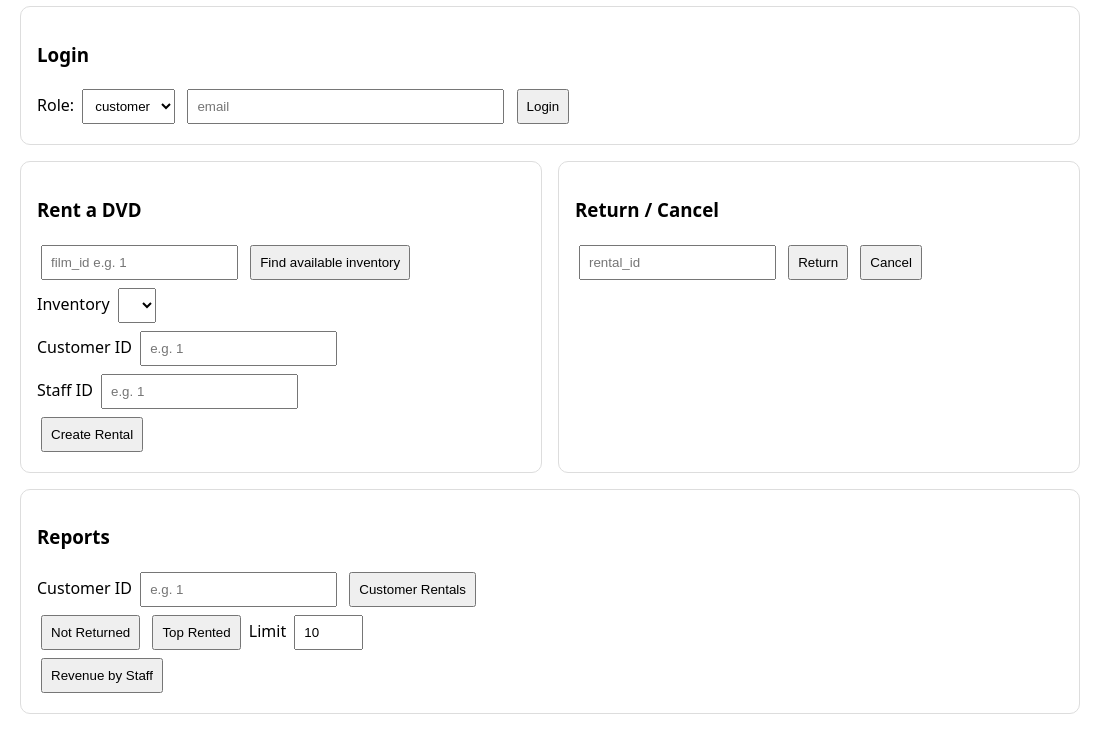
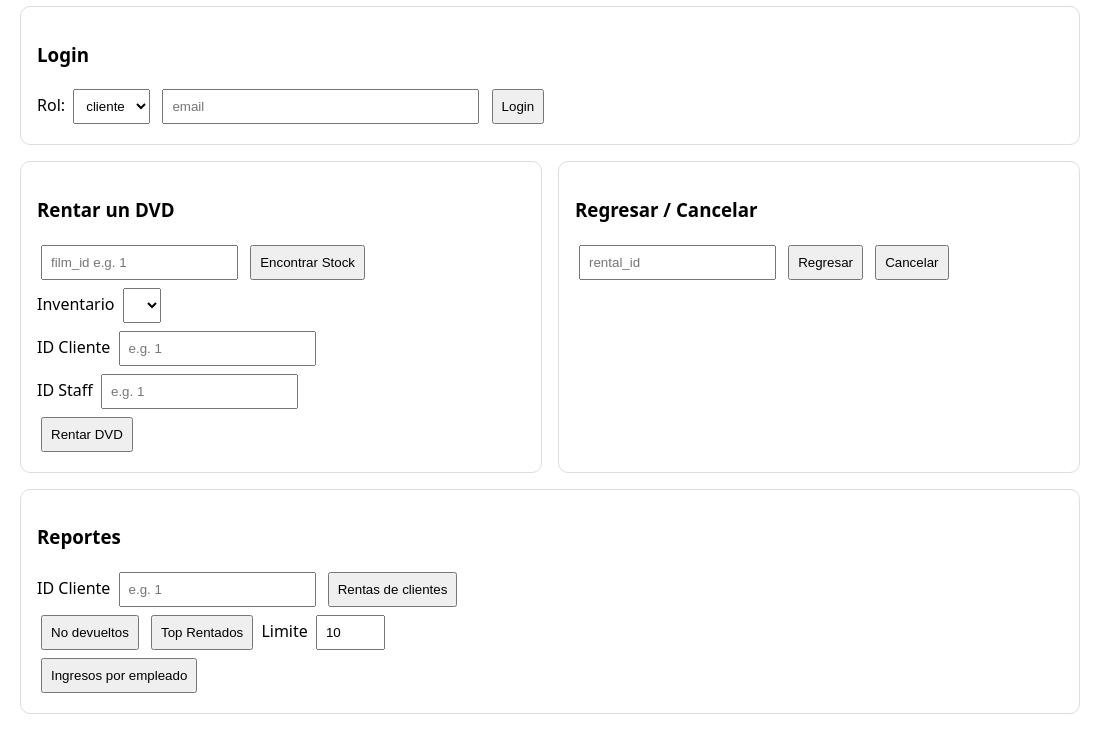
Before and after one commit to FerArand/dvd-rental-system, an Electron app: page dvd-rental-system/frontend-electron/index.html in a window 1100 px wide. Shown: the part 80-814 px from the top of the page. Drawn offline with Linux system fonts and the light colour scheme.

Commit message:
Cambio de comentarios e interfaz

```diff
--- a/dvd-rental-system/frontend-electron/index.html
+++ b/dvd-rental-system/frontend-electron/index.html
@@ -3,7 +3,7 @@
 <html>
 <head>
   <meta charset="utf-8" />
-  <title>DVD Rental Desktop</title>
+  <title>DVD Rental</title>
   <style>
     body { font-family: system-ui, sans-serif; margin: 20px; }
     .card { border:1px solid #ddd; padding: 16px; border-radius: 10px; margin-bottom: 16px; }
@@ -18,13 +18,13 @@
   </style>
 </head>
 <body>
-  <h1>DVD Rental Desktop (HTML + CSS + JS)</h1>
+  <h1>DVD Rental</h1>
 
   <div class="card">
     <h3>Login</h3>
-    <label>Role:
+    <label>Rol:
       <select id="role">
-        <option value="customer">customer</option>
+        <option value="customer">cliente</option>
         <option value="staff">staff</option>
       </select>
     </label>
@@ -35,38 +35,38 @@
 
   <div class="row">
     <div class="card">
-      <h3>Rent a DVD</h3>
+      <h3>Rentar un DVD</h3>
       <input id="filmId" placeholder="film_id e.g. 1">
-      <button id="findInv">Find available inventory</button>
-      <div>Inventory <select id="inventory"></select></div>
-      <div>Customer ID <input id="customerId" placeholder="e.g. 1"></div>
-      <div>Staff ID <input id="staffId" placeholder="e.g. 1"></div>
-      <button id="doRent">Create Rental</button>
+      <button id="findInv">Encontrar Stock</button>
+      <div>Inventario <select id="inventory"></select></div>
+      <div>ID Cliente <input id="customerId" placeholder="e.g. 1"></div>
+      <div>ID Staff <input id="staffId" placeholder="e.g. 1"></div>
+      <button id="doRent">Rentar DVD</button>
       <div id="rentStatus"></div>
     </div>
 
     <div class="card">
-      <h3>Return / Cancel</h3>
+      <h3>Regresar / Cancelar</h3>
       <input id="rentalId" placeholder="rental_id">
-      <button id="doReturn">Return</button>
-      <button id="doCancel">Cancel</button>
+      <button id="doReturn">Regresar</button>
+      <button id="doCancel">Cancelar</button>
       <div id="returnStatus"></div>
     </div>
   </div>
 
   <div class="card">
-    <h3>Reports</h3>
+    <h3>Reportes</h3>
     <div>
-      Customer ID <input id="repCustomerId" placeholder="e.g. 1">
-      <button id="repCust">Customer Rentals</button>
+      ID Cliente <input id="repCustomerId" placeholder="e.g. 1">
+      <button id="repCust">Rentas de clientes</button>
     </div>
     <div>
-      <button id="repNotReturned">Not Returned</button>
-      <button id="repTop">Top Rented</button>
-      Limit <input id="repLimit" value="10" size="4">
+      <button id="repNotReturned">No devueltos</button>
+      <button id="repTop">Top Rentados</button>
+      Limite <input id="repLimit" value="10" size="4">
     </div>
     <div>
-      <button id="repRevenue">Revenue by Staff</button>
+      <button id="repRevenue">Ingresos por empleado</button>
     </div>
     <div id="reportOut"></div>
   </div>
@@ -85,7 +85,7 @@ async function login(){
     body: JSON.stringify({email, role})
   });
   const data = await res.json();
-  out(document.getElementById('loginStatus'), res.ok? `Logged in as ${data.name} (${data.role}) id=${data.id}`: data.error, res.ok);
+  out(document.getElementById('loginStatus'), res.ok? `Iniciado como ${data.name} (${data.role}) id=${data.id}`: data.error, res.ok);
 }
 async function findInv(){
   const filmId = document.getElementById('filmId').value;
@@ -106,19 +106,19 @@ async function doRent(){
     body: JSON.stringify({customer_id:customerId, staff_id:staffId, inventory_id:inventoryId})
   });
   const data = await res.json();
-  out(document.getElementById('rentStatus'), res.ok? `Rental created id=${data.rental_id}`: data.error, res.ok);
+  out(document.getElementById('rentStatus'), res.ok? `Renta creada id=${data.rental_id}`: data.error, res.ok);
 }
 async function doReturn(){
   const id = document.getElementById('rentalId').value;
   const res = await fetch(API + '/api/returns/'+id, {method:'POST'});
   const data = await res.json().catch(()=>({}));
-  out(document.getElementById('returnStatus'), res.ok? `Returned ${id}`: (data.error||'error'), res.ok);
+  out(document.getElementById('returnStatus'), res.ok? `Regresado ${id}`: (data.error||'error'), res.ok);
 }
 async function doCancel(){
   const id = document.getElementById('rentalId').value;
   const res = await fetch(API + '/api/rentals/'+id+'/cancel', {method:'POST'});
   const data = await res.json().catch(()=>({}));
-  out(document.getElementById('returnStatus'), res.ok? `Canceled ${id}`: (data.error||'error'), res.ok);
+  out(document.getElementById('returnStatus'), res.ok? `Cancelado ${id}`: (data.error||'error'), res.ok);
 }
 
 async function repCustomer(){
```
Also changed, not shown: 3 other files.
